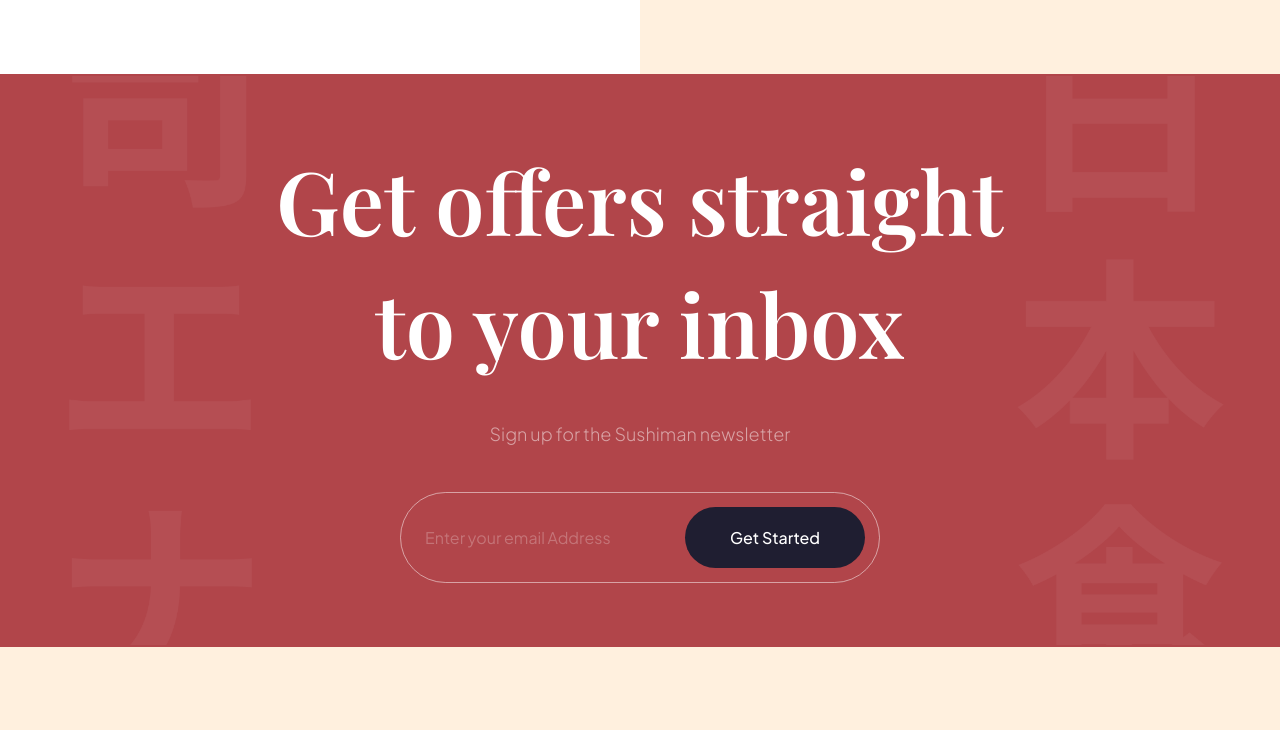
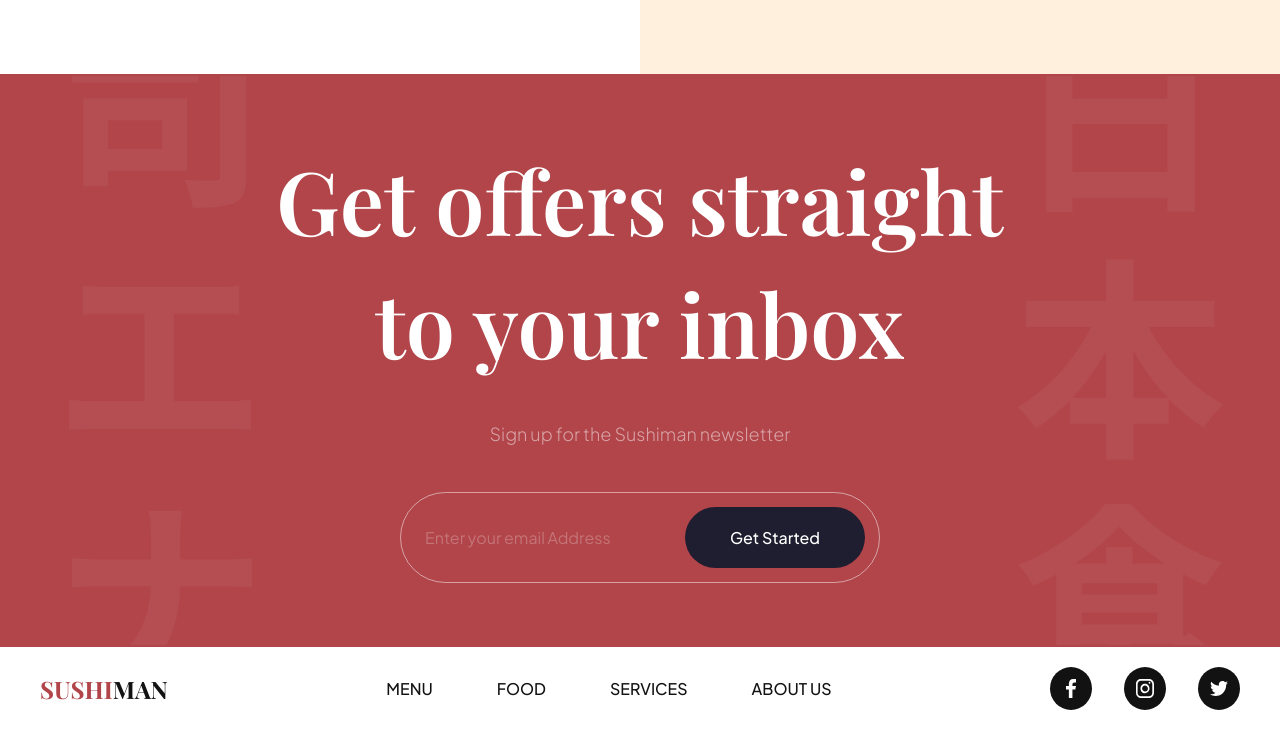
Before and after one commit to Emperor-Grey/Sushiman-by-JSM, a website built with Vite: page index.html in a window 1280 px wide. Shown: the part 3624-4354 px from the top of the page. Before the commit the page ends 4271 px from the top, so only its background shows below. Built offline with nearby package versions, Linux system fonts and the light colour scheme.

Commit message:
Completed the Project

```diff
--- a/css/sections/footer.css
+++ b/css/sections/footer.css
@@ -0,0 +1,62 @@
+.footer {
+  width: 100%;
+  padding: 20px 40px;
+  background: var(--color-white);
+
+  flex-wrap: wrap;
+  gap: 20px;
+
+  overflow: hidden;
+}
+
+.footer__logo {
+  font-size: 24px;
+  font-weight: bold;
+  font-family: var(--playfair-display);
+  text-transform: uppercase;
+
+  color: var(--secondary-color);
+  cursor: pointer;
+}
+
+.footer__logo span {
+  color: var(--primary-color);
+}
+
+.footer ul {
+  list-style: none;
+  display: flex;
+  flex-wrap: wrap;
+  flex-direction: row;
+  gap: 64px;
+}
+
+.footer__nav li {
+  font-size: 16px;
+  font-weight: 500;
+  font-family: var(--plus-jakarta-sans);
+  text-transform: uppercase;
+  color: var(--secondary-color);
+  cursor: pointer;
+}
+
+.footer ul:last-child {
+  gap: 32px;
+}
+
+.footer__social li {
+  width: 42px;
+  height: 43px;
+  background-color: var(--secondary-color);
+  border-radius: 100%;
+  -webkit-border-radius: 100%;
+  -moz-border-radius: 100%;
+  -ms-border-radius: 100%;
+  -o-border-radius: 100%;
+}
+
+.footer__social li img {
+  width: 45%;
+  height: 45%;
+  object-fit: contain;
+}
--- a/css/style.css
+++ b/css/style.css
@@ -8,7 +8,7 @@
 @import url('sections/popular.css');
 @import url('sections/trending.css');
 @import url('sections/subscribe.css');
-/* @import url('sections/footer.css'); */
+@import url('sections/footer.css');
 
 /* CSS variables for reusablity across all files (including above imported) */
 :root {
--- a/index.html
+++ b/index.html
@@ -338,7 +338,6 @@
     </section>
 
     <!-- Subscribe Section  -->
-
     <section class="subscription flex-center" id="services">
       <h2 data-aos="flip-down">
         Get offers straight <br />
@@ -356,6 +355,29 @@
       </div>
     </section>
 
+    <!-- Final Footer Section  -->
+    <section class="footer flex-between">
+      <h3 class="footer__logo"><span>Sushi</span>man</h3>
+      <ul class="footer__nav">
+        <li><a href="#menu">Menu</a></li>
+        <li><a href="#food">Food</a></li>
+        <li><a href="#services">Services</a></li>
+        <li><a href="#about-us">About Us</a></li>
+      </ul>
+
+      <ul class="footer__social">
+        <li class="flex-center">
+          <img src="./assets/facebook.svg" alt="Facebook Svg" />
+        </li>
+        <li class="flex-center">
+          <img src="./assets/instagram.svg" alt="instagram Svg" />
+        </li>
+        <li class="flex-center">
+          <img src="./assets/twitter.svg" alt="twitter Svg" />
+        </li>
+      </ul>
+    </section>
+
     <script src="./js/script.js" type="module"></script>
   </body>
 </html>
```
